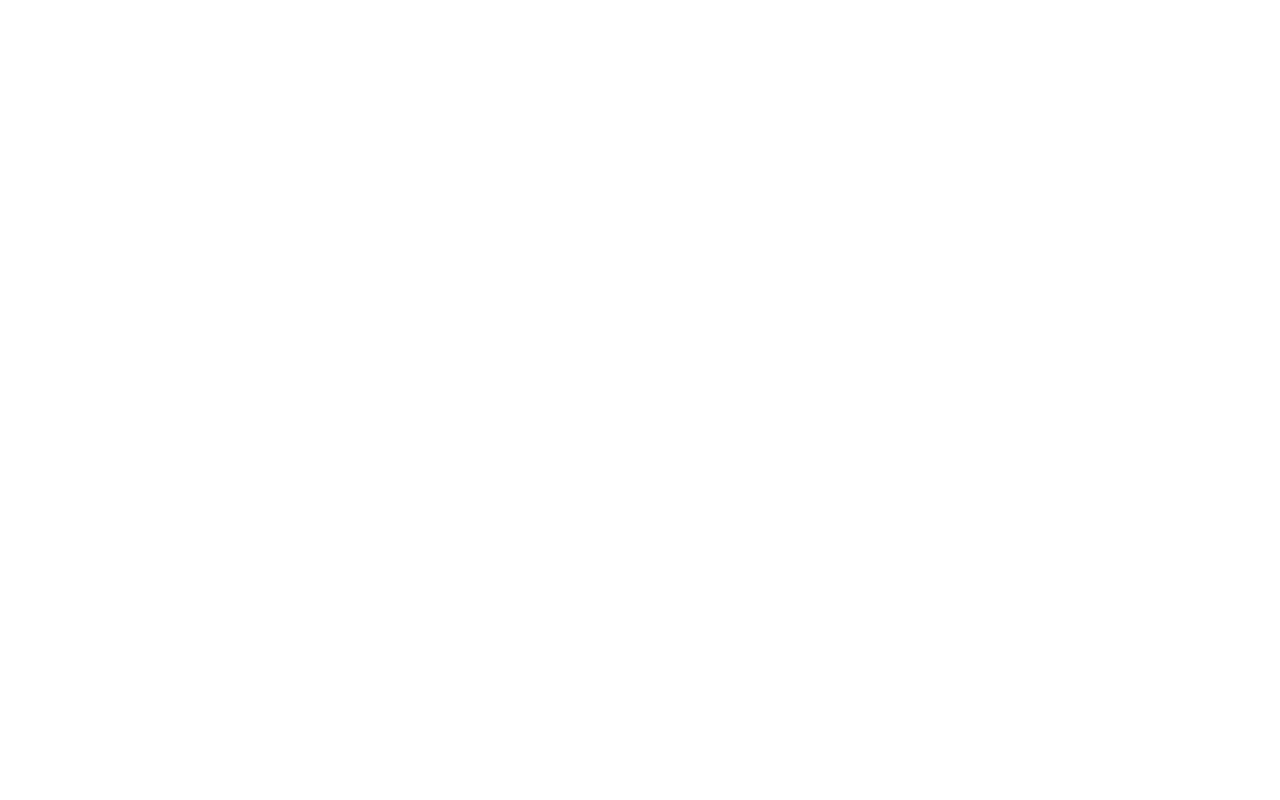
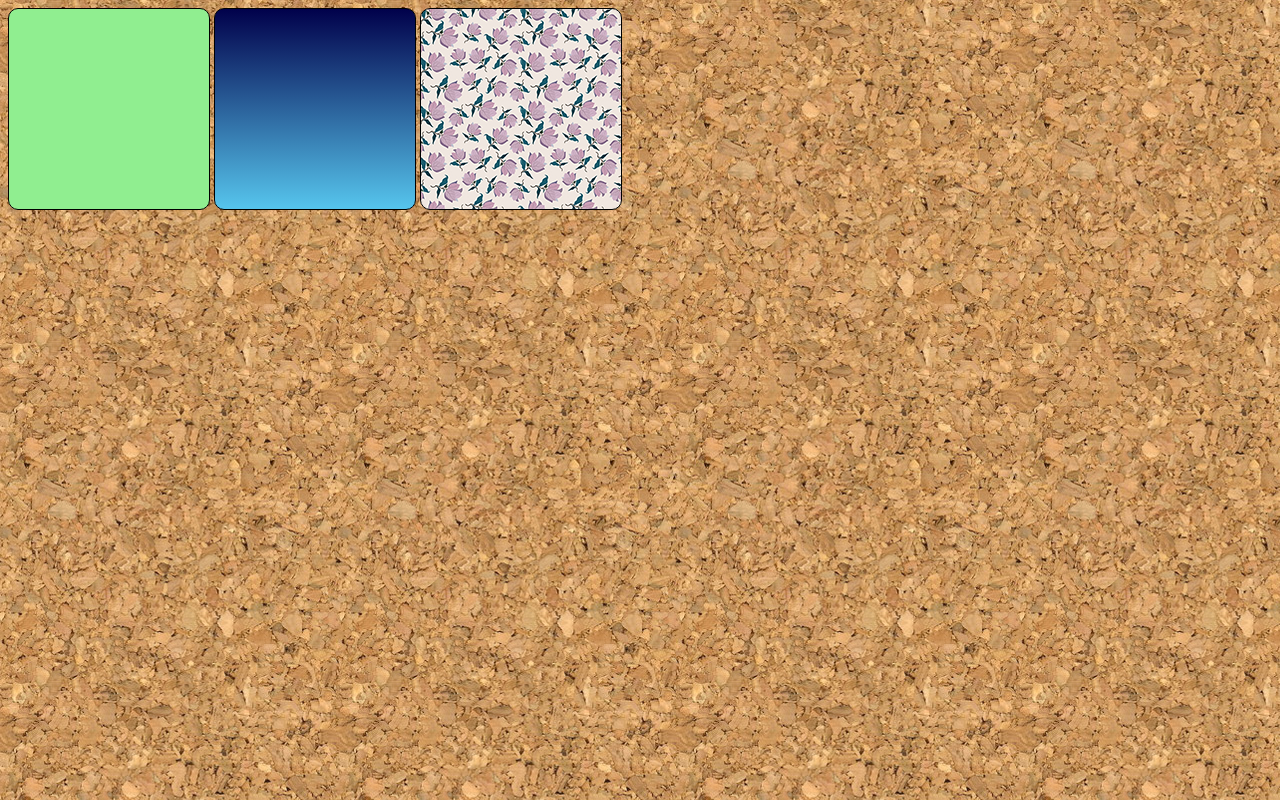
Before and after one commit to victorhugo-br/html-css, a plain HTML site: page ex022/fundo001.html in a window 1280 px wide. Drawn offline with Linux system fonts and the light colour scheme.

Commit message:
exercicios

```diff
--- a/ex022/fundo001.html
+++ b/ex022/fundo001.html
@@ -5,17 +5,44 @@
     <meta http-equiv="X-UA-Compatible" content="IE=edge">
     <meta name="viewport" content="width=device-width, initial-scale=1.0">
     <title>Teste de Imagem de Fundo</title>
+    <style>
+        body{
+            background-image: url(imagens/wallpaper001.jpg);
+        }
+        div.quadrado{
+            border: 1px solid black;
+            width: 200px;
+            height: 200px;
+            display: inline-block;
+            border-radius: 10px;
+            background-color: lightgray;
+        }
+
+        div#q1{
+            background-color: lightgreen;
+        }
+
+        div#q2{
+            background-image: linear-gradient(to bottom, rgb(1, 1, 75), rgb(86, 197, 237));
+        }
+
+        div#q3{
+            background-image: url(imagens/pattern003.png);
+        }
+    </style>
+
+
 </head>
 <body>
-    <div class="quadrado">
+    <div class="quadrado" id="q1">
 
     </div>
 
-    <div class="quadrado">
+    <div class="quadrado" id="q2">
 
     </div>
 
-    <div class="quadrado">
+    <div class="quadrado" id="q3">
 
     </div>
 </body>
```
Also changed, not shown: ex022/fundo002.html (added, +21 -0 lines), ex022/fundo003.html (added, +48 -0 lines), ex022/fundo004.html (added, +22 -0 lines).
